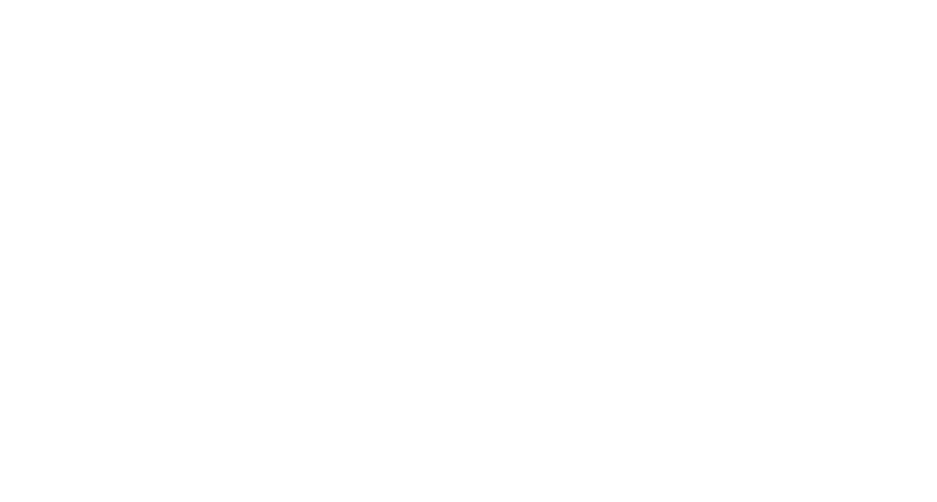
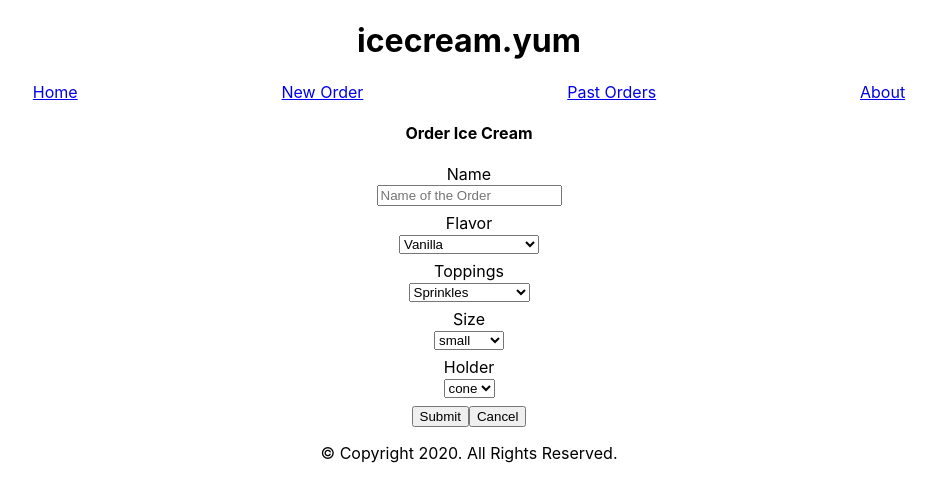
Before and after one commit to koobcbc/frontend_project3, a React (Create React App) app: page /order-icecream in a window 1280 px wide. Shown: the top 502 px of the page, without its empty margins (171-1108 px from the left). Built offline with nearby package versions, Linux system fonts and the light colour scheme.

Commit message:
separate milkshake form

```diff
--- a/src/App.css
+++ b/src/App.css
@@ -42,3 +42,9 @@ nav {
   display: flex;
   justify-content: space-evenly;
 }
+
+.input{
+  margin: auto;
+  margin-top: 7px;
+  margin-bottom: 7px;
+}
--- a/src/App.js
+++ b/src/App.js
@@ -8,12 +8,16 @@ import PastOrders from './components/routes/PastOrders'
 import IcecreamOrder from './components/routes/IcecreamOrder'
 import MilkshakeOrder from './components/routes/MilkshakeOrder'
 import About from './components/routes/About'
+import OrderIceCream from './components/routes/OrderIceCream';
+import OrderMilkshake from './components/routes/OrderMilkshake';
 
 const App = props => {
   return(
   <div className="App">
     <Switch>
       <Route exact path='/' component={Home} />
+      <Route path='/order-icecream'component={OrderIceCream}/>
+      <Route path='/order-milkshake'component={OrderMilkshake}/>
       <Route path='/new-order' component={NewOrder}/>
       <Route path='/past-orders/icecream/:id' component={IcecreamOrder}/>
       <Route path='/past-orders/milkshake/:id' component={MilkshakeOrder}/>
--- a/src/components/routes/NewOrder.jsx
+++ b/src/components/routes/NewOrder.jsx
@@ -1,82 +1,16 @@
-import React, { useState } from "react";
-import axios from "axios";
+import React from 'react';
+import {Link} from 'react-router-dom';
+import Layout from '../shared/Layout';
 
-import OrderForm from "../shared/OrderForm";
-import Layout from "../shared/Layout";
-import apiUrl from "../apiConfig";
+const NewOrder = ()=>{
+    return(
+        <Layout>
+        <h4>What do you want to order?</h4>
+        <Link to="/order-icecream">Ice Cream</Link>
+        <Link to="/order-milkshake">Milkshake</Link>
+        </Layout>
 
-const NewOrder = (props) => {
-   // console.log('ItemCreate props', props)
-  const [input, setInput] = useState({ flavor: "", holder: "", toppings: "", size: "", price:"" , paid:false });
-  const [item, setItem] = useState(null);
-
-const handleSelect = event => {
-  setInput({
-    ...input,
-    [event.target.name]: event.target.value
-  })
+    )
 }
 
-const handleSizeSelect = event =>{
-  if (event.target.value ==='small'){
-    setInput({
-      ...input,
-       size: 'small',
-       price: 5
-     });
-  }else if(event.target.value ==='medium'){
-    setInput({
-      ...input,
-       size: 'medium',
-       price: 6
-     });
-  }else{
-    setInput({
-      ...input,
-       size: 'large',
-       price: 7
-     });
-  }
-}
-
-  const handleChange = (event) => {
-    console.log("event", event.target.name, event.target.value);
-     setInput({
-      ...input,
-      [event.target.name]: event.target.value,
-    });
-  };
-
-  const handleSubmit = (event) => {
-    event.preventDefault();
-    console.log("handleSubmit",input);
-    axios({
-      url: `${apiUrl}/icecream`,
-      method: "POST",
-      data: input,
-    })
-      .then((res) => {
-          setItem({ createdItem: res.data.item })
-          props.history.push('/icecream')
-        })
-      .catch(console.error);
-  };
-
-  return (
-    <Layout>
-        <h4>New Order</h4>
-        <OrderForm
-        order={input}
-        handleChange={handleChange}
-        handleSubmit={handleSubmit}
-        handleSizeSelect={handleSizeSelect}
-        handleSelect={handleSelect}
-        setInput={setInput}
-        input={input}
-        cancelPath="/"
-        />
-    </Layout>
-  );
-};
-
 export default NewOrder;
--- /dev/null
+++ b/src/components/routes/OrderIceCream.jsx
@@ -0,0 +1,82 @@
+import React, { useState } from "react";
+import axios from "axios";
+
+import OrderForm from "../shared/OrderForm";
+import Layout from "../shared/Layout";
+import apiUrl from "../apiConfig";
+
+const OrderIceCream = (props) => {
+   // console.log('ItemCreate props', props)
+  const [input, setInput] = useState({ flavor: "", holder : "", toppings: "", size: "", price:"" , paid:false });
+  const [item, setItem] = useState(null);
+
+const handleSelect = event => {
+  setInput({
+    ...input,
+    [event.target.name]: event.target.value
+  })
+}
+
+const handleSizeSelect = event =>{
+  if (event.target.value ==='small'){
+    setInput({
+      ...input,
+       size: 'small',
+       price: 5
+     });
+  }else if(event.target.value ==='medium'){
+    setInput({
+      ...input,
+       size: 'medium',
+       price: 6
+     });
+  }else{
+    setInput({
+      ...input,
+       size: 'large',
+       price: 7
+     });
+  }
+}
+
+  const handleChange = (event) => {
+    console.log("event", event.target.name, event.target.value);
+     setInput({
+      ...input,
+      [event.target.name]: event.target.value,
+    });
+  };
+
+  const handleSubmit = (event) => {
+    event.preventDefault();
+    console.log("handleSubmit",input);
+    axios({
+      url: `${apiUrl}/icecream`,
+      method: "POST",
+      data: input,
+    })
+      .then((res) => {
+          setItem({ createdItem: res.data.item })
+          props.history.push('/icecream')
+        })
+      .catch(console.error);
+  };
+
+  return (
+    <Layout>
+        <h4>Order Ice Cream</h4>
+        <OrderForm
+        order={input}
+        handleChange={handleChange}
+        handleSubmit={handleSubmit}
+        handleSizeSelect={handleSizeSelect}
+        handleSelect={handleSelect}
+        setInput={setInput}
+        path={props.location.pathname}
+        cancelPath="/"
+        />
+    </Layout>
+  );
+};
+
+export default OrderIceCream;
--- /dev/null
+++ b/src/components/routes/OrderMilkshake.jsx
@@ -0,0 +1,84 @@
+import React, { useState } from "react";
+import axios from "axios";
+
+import OrderForm from "../shared/OrderForm";
+import Layout from "../shared/Layout";
+import apiUrl from "../apiConfig";
+
+const OrderIceCream = (props) => {
+   // console.log('ItemCreate props', props)
+  const [input, setInput] = useState({ flavor: "", toppings: "", size: "", price:"" , paid:false });
+  const [item, setItem] = useState(null);
+
+const handleSelect = event => {
+  setInput({
+    ...input,
+    [event.target.name]: event.target.value
+  })
+}
+
+console.log('order form props', props)
+
+const handleSizeSelect = event =>{
+  if (event.target.value ==='small'){
+    setInput({
+      ...input,
+       size: 'small',
+       price: 5
+     });
+  }else if(event.target.value ==='medium'){
+    setInput({
+      ...input,
+       size: 'medium',
+       price: 6
+     });
+  }else{
+    setInput({
+      ...input,
+       size: 'large',
+       price: 7
+     });
+  }
+}
+
+  const handleChange = (event) => {
+    console.log("event", event.target.name, event.target.value);
+     setInput({
+      ...input,
+      [event.target.name]: event.target.value,
+    });
+  };
+
+  const handleSubmit = (event) => {
+    event.preventDefault();
+    console.log("handleSubmit",input);
+    axios({
+      url: `${apiUrl}/milkshakes`,
+      method: "POST",
+      data: input,
+    })
+      .then((res) => {
+          setItem({ createdItem: res.data.item })
+          props.history.push('/milkshakes')
+        })
+      .catch(console.error);
+  };
+
+  return (
+    <Layout>
+        <h4>Order Milkshake</h4>
+        <OrderForm
+        order={input}
+        handleChange={handleChange}
+        handleSubmit={handleSubmit}
+        handleSizeSelect={handleSizeSelect}
+        handleSelect={handleSelect}
+        setInput={setInput}
+        path={props.location.pathname}
+        cancelPath="/"
+        />
+    </Layout>
+  );
+};
+
+export default OrderIceCream;
--- a/src/components/shared/OrderForm.jsx
+++ b/src/components/shared/OrderForm.jsx
@@ -1,22 +1,27 @@
 import React, { useState }from 'react'
 import { Link } from 'react-router-dom'
+import '../../App.css'
 
-const OrderForm = ({ order, handleSubmit, handleChange, cancelPath, handleSizeSelect, handleSelect }) => {
+const OrderForm = ({ order, handleSubmit, handleChange, cancelPath, handleSizeSelect, handleSelect, path }) => {
 
 
 
   return (
-    <form onSubmit={handleSubmit}>
-        <label>Name</label>
+    <form onSubmit={handleSubmit} className="form">
+
+        <div className="input">
+        <label>Name</label><br/>
         <input
         placeholder='Name of the Order'
         value={order.name}
         name="name"
         onChange={handleChange}
         />
+        </div>
 
 
-        <label>Flavor</label>
+        <div className="input">
+        <label>Flavor</label><br/>
         <select
         value={order.flavor}
         name="flavor"
@@ -29,27 +34,37 @@ const OrderForm = ({ order, handleSubmit, handleChange, cancelPath, handleSizeSe
         <option>Cookies and Cream</option>
         <option>Rocky Road</option>
         </select>
+        </div>
 
-        <label>Toppings</label>
+
+        <div className="input">
+        <label>Toppings</label><br/>
         <select value={order.toppings} name="toppings" onChange={handleSelect}>
         <option>Sprinkles</option>
         <option>Oreos</option>
         <option>Chocolate Syrup</option>
         </select>
+        </div>
 
-        <label>Size</label>
+
+        <div className="input">
+        <label>Size</label><br/>
         <select value={order.size} name="size" onChange={handleSizeSelect}>
           <option>small</option>
           <option>medium</option>
           <option>large</option>
         </select>
+        </div>
 
-
-        <label>Holder</label>
+        {path==="/order-icecream" ?
+        <div className="input">
+        <label>Holder</label><br/>
         <select value={order.holder} name="holder" onChange={handleSelect}>
           <option>cone</option>
           <option>bowl</option>
         </select>
+        </div>
+        : null }
 
 
         <button type="submit">Submit</button>
```
